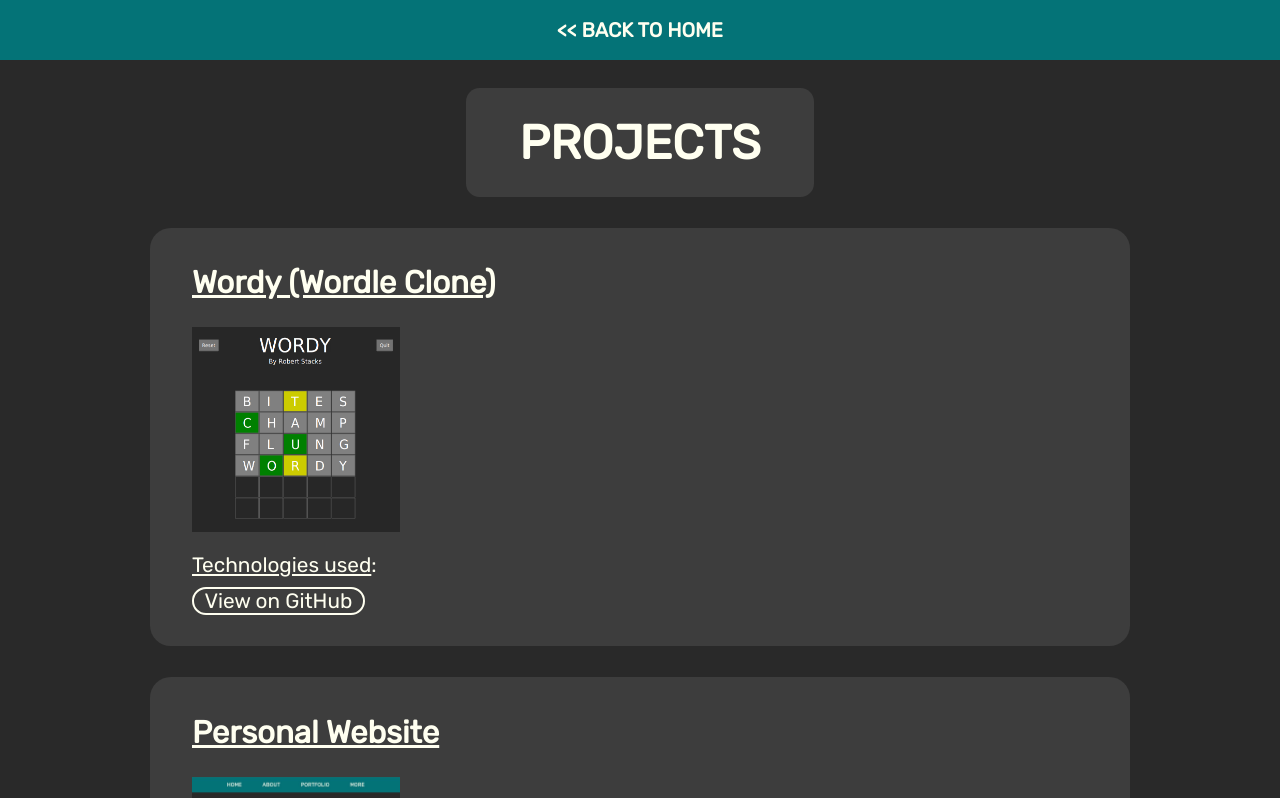
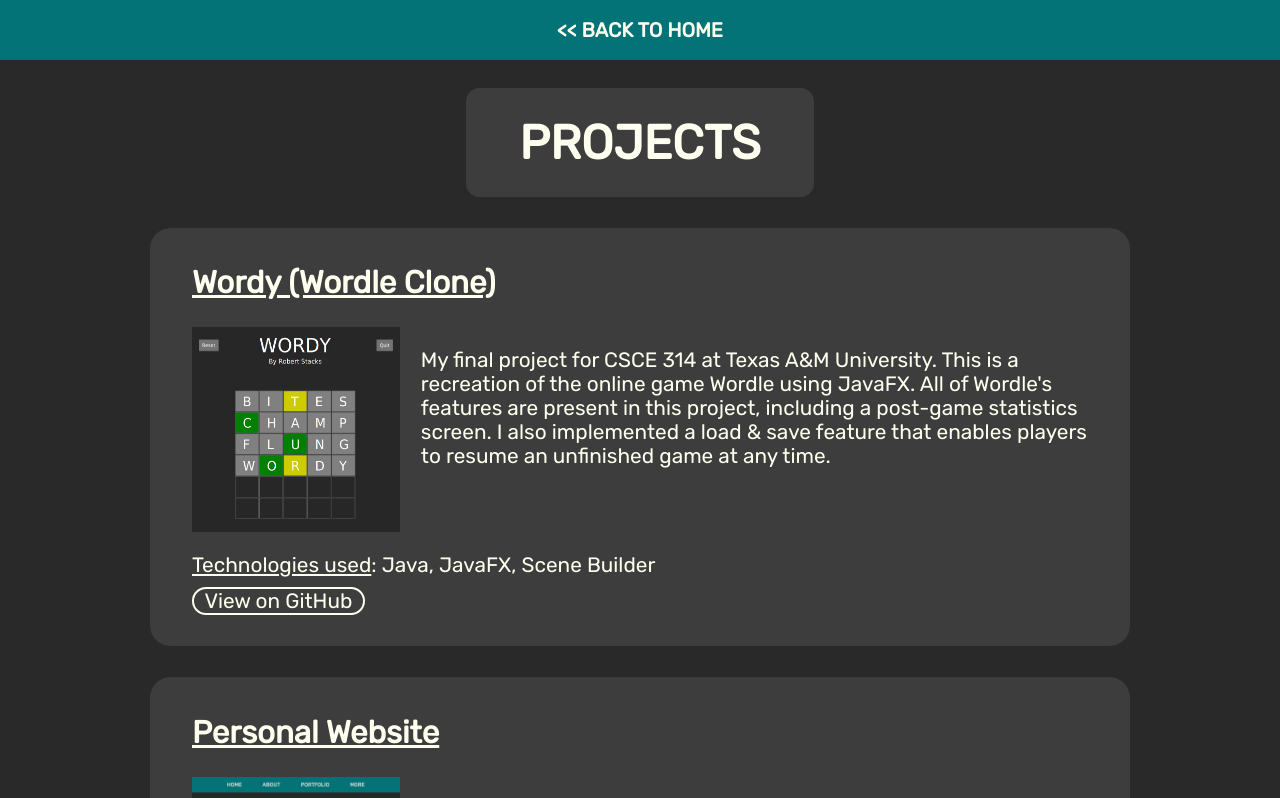
Before and after one commit to rstacks/my-website, a React (Vite) app: page /projects in a window 1280 px wide. Shown: the top 798 px of the page. Built offline with nearby package versions, Linux system fonts and the light colour scheme.

Commit message:
Finished Wordle project entry

```diff
--- a/src/pages/Projects.jsx
+++ b/src/pages/Projects.jsx
@@ -25,7 +25,14 @@ export function Projects() {
       <Header text="PROJECTS" />
       <main>
         {/*<PortfolioDropdown text="Projects" items="project-entry" />*/}
-        <ProjectEntry title="Wordy (Wordle Clone)" imageSrc="/images/wordy-cropped-2.png" />
+        <ProjectEntry title="Wordy (Wordle Clone)" imageSrc="/images/wordy-cropped-2.png"
+          imageAlt="Wordy Image" text="My final project for CSCE 314 at Texas A&M University.
+          This is a recreation of the online game Wordle using JavaFX. All of Wordle's features
+          are present in this project, including a post-game statistics screen. I also implemented
+          a load & save feature that enables players to resume an unfinished game at any time."
+          techs="Java, JavaFX, Scene Builder" github="https://github.com/rstacks/wordy" />
+
+
 
         <ProjectEntry title="Personal Website" imageSrc="/images/new-site-image.jpg"
           imageAlt="Website Image" text="This very website was built by me from scratch!
```
